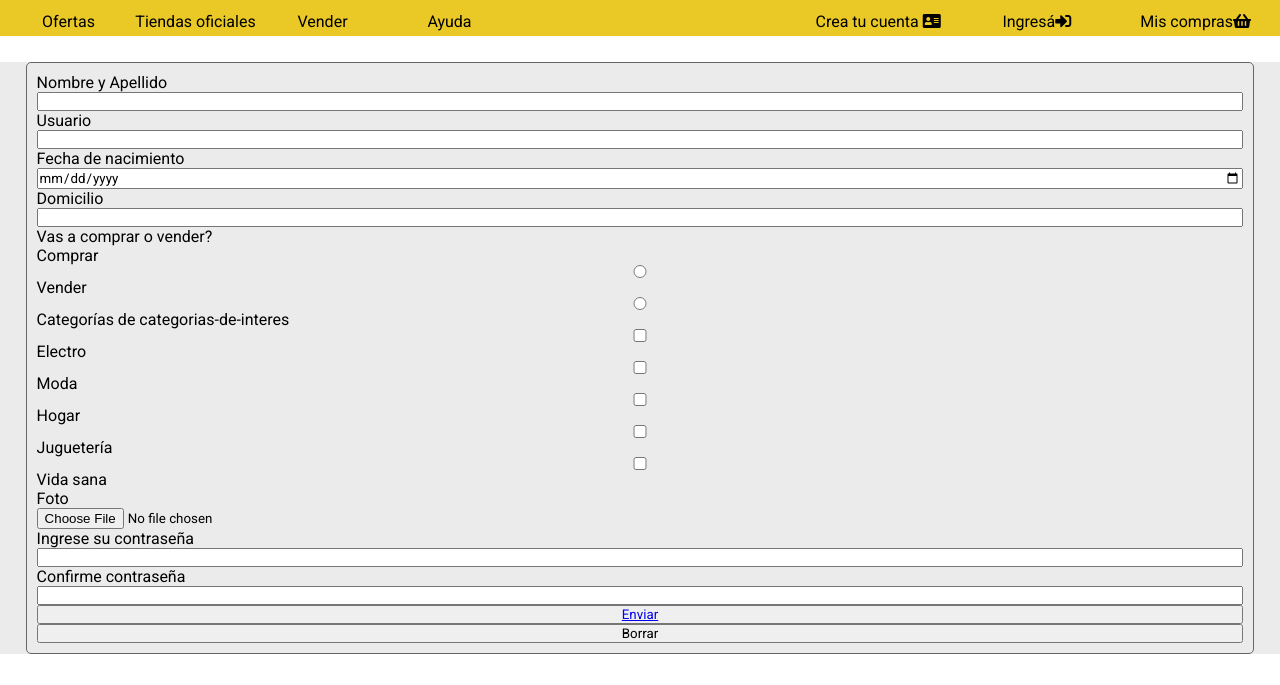
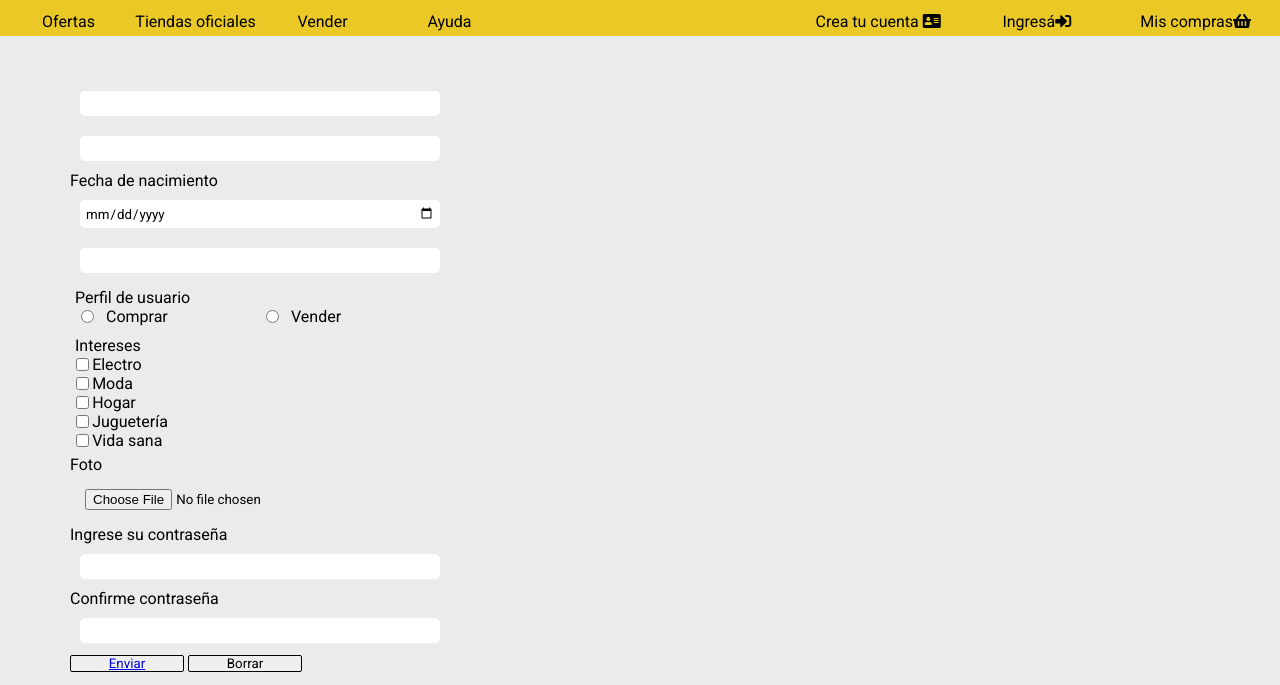
Before and after one commit to Miguel101177/MercadoLiebre2, a website: page views/register.html in a window 1280 px wide. Shown: the part 115-800 px from the top of the page. Drawn offline with Linux system fonts and the light colour scheme.

Commit message:
cambios solicitados en Clase22

```diff
--- a/public/css/style.css
+++ b/public/css/style.css
@@ -130,12 +130,13 @@ Descripciones: 16px */
     right: 20px;
     top: -15px;
     color: #39b54a;
+    transition: all 1s;
 
 }
 
-.descripcion-articulo {
+/* .descripcion-articulo {
     display: none;
-}
+} */
 
 .Txt-xl {
     font-size: 24px;
@@ -234,16 +235,10 @@ font-size: 2em;
         display: none;
     }
 
-    .descripcion-articulo {
-        display: block;
-
+    .articulos{
+        width: 49%;
     }
 
-    .articulos {
-        box-shadow: 0px 0px 10px rgb(100, 100, 100);
-        width: 49%;
-
-    }
 }
 
 @media(min-width:841px) {
@@ -272,4 +267,42 @@ font-size: 2em;
         display: inline;
 
     }
+    .descripcion-articulo {
+        display: none;
+    }
+    .articulos:hover {
+        box-shadow: 0px 0px 10px rgb(100, 100, 100);
+
+
+    }
+    .articulos:hover .descripcion-articulo{
+        display: block;
+    }
+
+    .informacion-producto i:hover {
+
+        display: block;
+        font-size: 16px;
+        padding: 5px;
+        width: 30px;
+        height: 30px;
+        border: 1px solid #39b54a;
+        background-color: #FFF;
+        border-radius: 50%;
+        position: absolute;
+        right: 20px;
+        top: -15px;
+        color: #39b54a;
+        transform: rotateZ(-360deg);
+
+
+    }
+    .anuncios{
+       display: flex;
+       flex-wrap: wrap;
+
+    }
+    .anuncios .info{
+width: 33%;
+    }
 }
--- a/public/css/style_form.css
+++ b/public/css/style_form.css
@@ -1,9 +1,67 @@
-.formulario{
+.formulario {
     margin: 2%;
     padding: 10px;
     display: flex;
     flex-direction: column;
-    border: solid #666 1px;
+
+    /* border: solid #666 1px; */
     border-radius: 5px;
 
 }
+
+.border-box {
+    border: none;
+    border-radius: 5px;
+    margin: 10px;
+    padding: 5px;
+}
+
+.perfil-de-usuario {
+    display: flex;
+    flex-wrap: wrap;
+    padding: 5px;
+    justify-content: space-around;
+}
+
+.w-40 {
+    width: 40%;
+}
+
+.w-95 {
+    width: 95%;
+}
+
+.intereses {
+    display: flex;
+    flex-wrap: wrap;
+    padding: 5px;
+    justify-content: space-around;
+
+
+}
+
+.botones button {
+    border: solid 1px black;
+    border-radius: 2px;
+    width: 30%;
+    transition: all 0.5s;
+}
+
+@media(min-width:481px) {
+    .formulario {
+        width: 400px;
+        margin-left: 50px;
+    }
+
+    .main-class {
+        padding: 10px;
+    }
+
+    .botones button:hover {
+        border: solid 1px #0022AA;
+        background-color: #0022AA;
+        color: white;
+
+
+    }
+}
--- a/views/register.html
+++ b/views/register.html
@@ -54,41 +54,50 @@
         </section>
 
     </header>
-    <main class="bg-gris-claro">
+    <main class="bg-gris-claro main-class">
+
         <form action="#" method="post" class="formulario bg-gris-claro">
-            <label for="nombre">Nombre y Apellido</label>
-            <input type="text" name="nombre" id="nombre">
 
-            <label for="ususario">Usuario</label>
-            <input type="text" name="usuario" id="usuario">
+           <!--  <label for="nombre">Nombre y Apellido</label> -->
+            <input type="text" name="nombre" id="nombre" class="border-box">
+
+            <!-- <label for="ususario">Usuario</label> -->
+            <input type="text" name="usuario" id="usuario" class="border-box">
             <label for="fecha-de-nacimiento">Fecha de nacimiento</label>
-            <input type="date" name="fecha-de-nacimiento" id="fecha-de-nacimiento">
-            <label for="domicilio">Domicilio</label>
-            <input type="text" name="domicilio" id="domicilio">
-            <label for="perfil-de-usuario">Vas a comprar o vender?</label>
-            <label for="comprar">Comprar</label>
+            <input type="date" name="fecha-de-nacimiento" id="fecha-de-nacimiento" class="border-box">
+            <!-- <label for="domicilio">Domicilio</label> -->
+            <input type="text" name="domicilio" id="domicilio" class="border-box">
+
+        <div class="perfil-de-usuario">
+            <label for="perfil-de-usuario" class="W-100">Perfil de usuario</label>
             <input type="radio" name="perfil-de-usuario" value="Comprar" id="comprar">
-            <label for="vender">Vender</label>
+            <label for="comprar" class="w-40">Comprar</label>
             <input type="radio" name="perfil-de-usuario" value="Vender" id="vender">
-            <label for="categorias-de-interes">Categorías de categorias-de-interes</label>
+            <label for="vender" class="w-40">Vender</label>
+            </div>
+            <div class="intereses">
+            <label for="categorias-de-interes" class="W-100">Intereses</label>
             <input type="checkbox" name="categorias-de-interes" value="Electro" id="electro">
-            <label for="electro">Electro</label>
+            <label for="electro" class="w-95">Electro</label>
             <input type="checkbox" name="categorias-de-interes" value="Moda" id="moda">
-            <label for="moda">Moda</label>
+            <label for="moda" class="w-95">Moda</label>
             <input type="checkbox" name="categorias-de-interes" value="Hogar" id="hogar">
-            <label for="hogar">Hogar</label>
+            <label for="hogar" class="w-95">Hogar</label>
             <input type="checkbox" name="categorias-de-interes" value="Juguetería" id="jugueteria">
-            <label for="jugueteria">Juguetería</label>
+            <label for="jugueteria" class="w-95">Juguetería</label>
             <input type="checkbox" name="categorias-de-interes" value="Vida sana" id="vida-sana">
-            <label for="vida-sana">Vida sana</label>
+            <label for="vida-sana" class="w-95">Vida sana</label>
+            </div>
             <label for="foto-de-usuario">Foto</label>
-            <input type="file" name="foto-de-usuario" id="foto-de-usuario">
+            <input type="file" name="foto-de-usuario" id="foto-de-usuario" class="border-box">
             <label for="contraseña">Ingrese su contraseña</label>
-            <input type="password" name="contraseña" id="contraseña">
+            <input type="password" name="contraseña" id="contraseña" class="border-box">
             <label for="confirmar-contraseña">Confirme contraseña</label>
-            <input type="password" name="confirmar-contraseña" id="confirmar-contraseña">
+            <input type="password" name="confirmar-contraseña" id="confirmar-contraseña" class="border-box">
+            <div class="botones">
             <button type="submit"><a href="/">Enviar</a></button>
             <button type="reset">Borrar</button>
+        </div>
         </form>
     </main>
     <footer class="pie-de-pagina center ">
```
Also changed, not shown: views/index.html (+2 -0 lines), views/login.html (+5 -3 lines).
